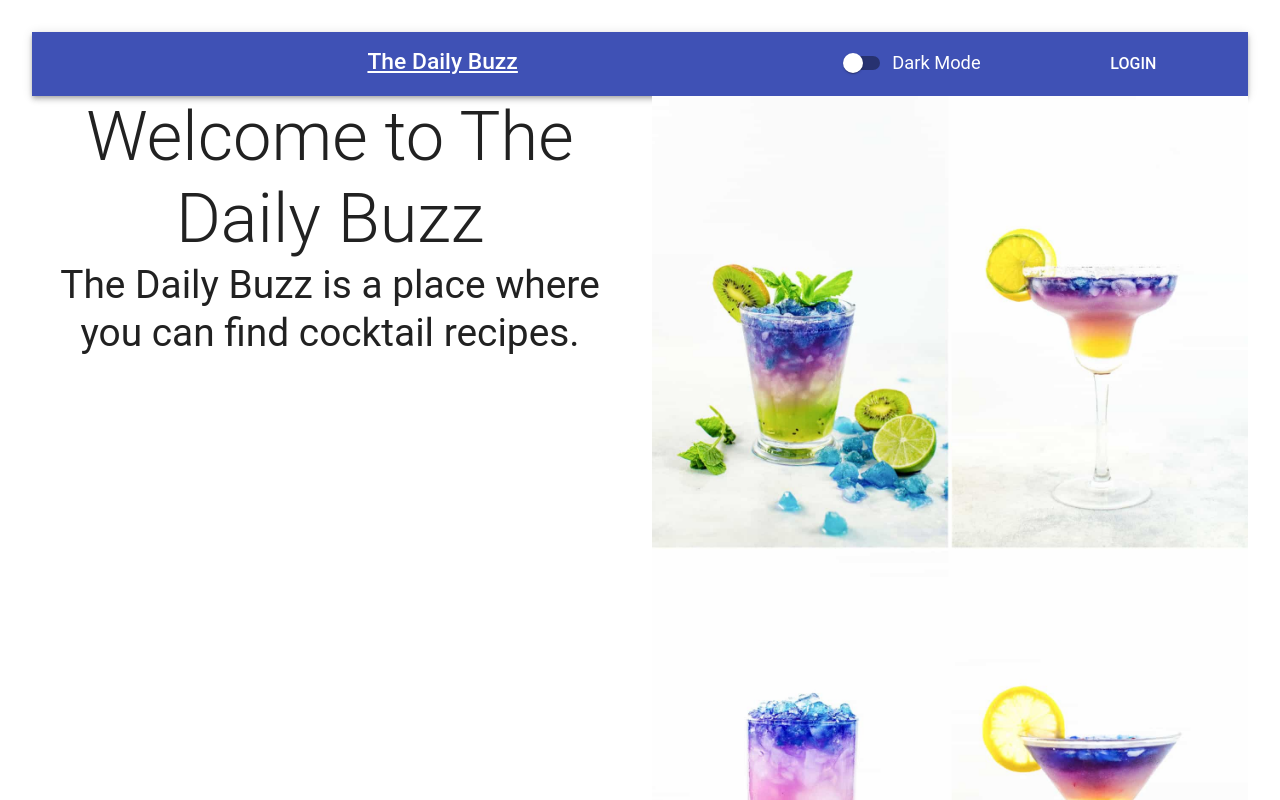
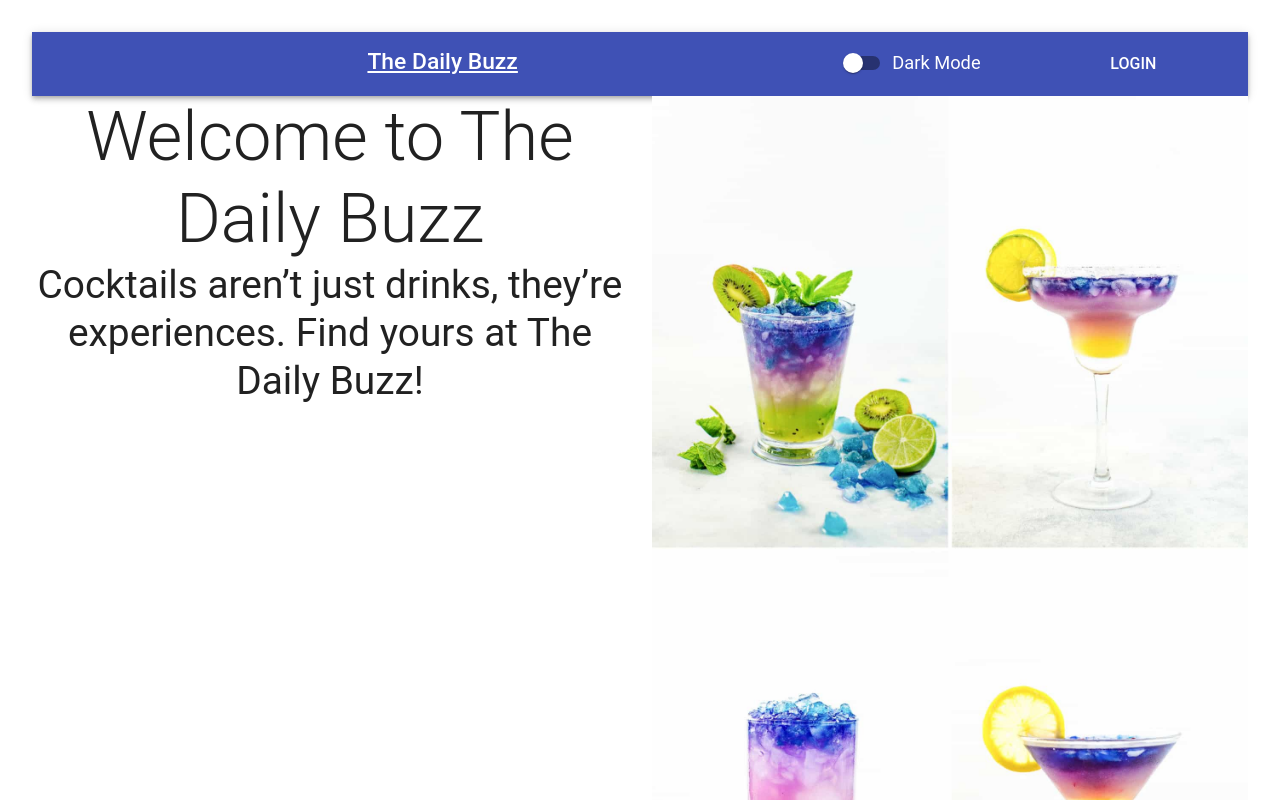
Before and after one commit to Zyndrr/The-Daily-Buzz, a React (Vite) app in the folder client/: page / in a window 1280 px wide. Shown: the top 800 px of the page. Built offline with nearby package versions, Linux system fonts and the light colour scheme; no server answers.

Commit message:
Update home copy

```diff
--- a/client/index.html
+++ b/client/index.html
@@ -2,7 +2,6 @@
 <html lang="en">
   <head>
     <meta charset="UTF-8" />
-    <link rel="icon" type="image/svg+xml" href="/vite.svg" />
     <meta name="viewport" content="width=device-width, initial-scale=1.0" />
     <title>The Daily Buzz</title>
   </head>
--- a/client/src/components/Home.tsx
+++ b/client/src/components/Home.tsx
@@ -11,7 +11,8 @@ export default function Home() {
             Welcome to The Daily Buzz
           </Typography>
           <Typography variant="h4" component="h4">
-            The Daily Buzz is a place where you can find cocktail recipes.
+            Cocktails aren’t just drinks, they’re experiences. Find yours at The
+            Daily Buzz!
           </Typography>
         </Grid2>
         <Grid2 size={6}>
```
